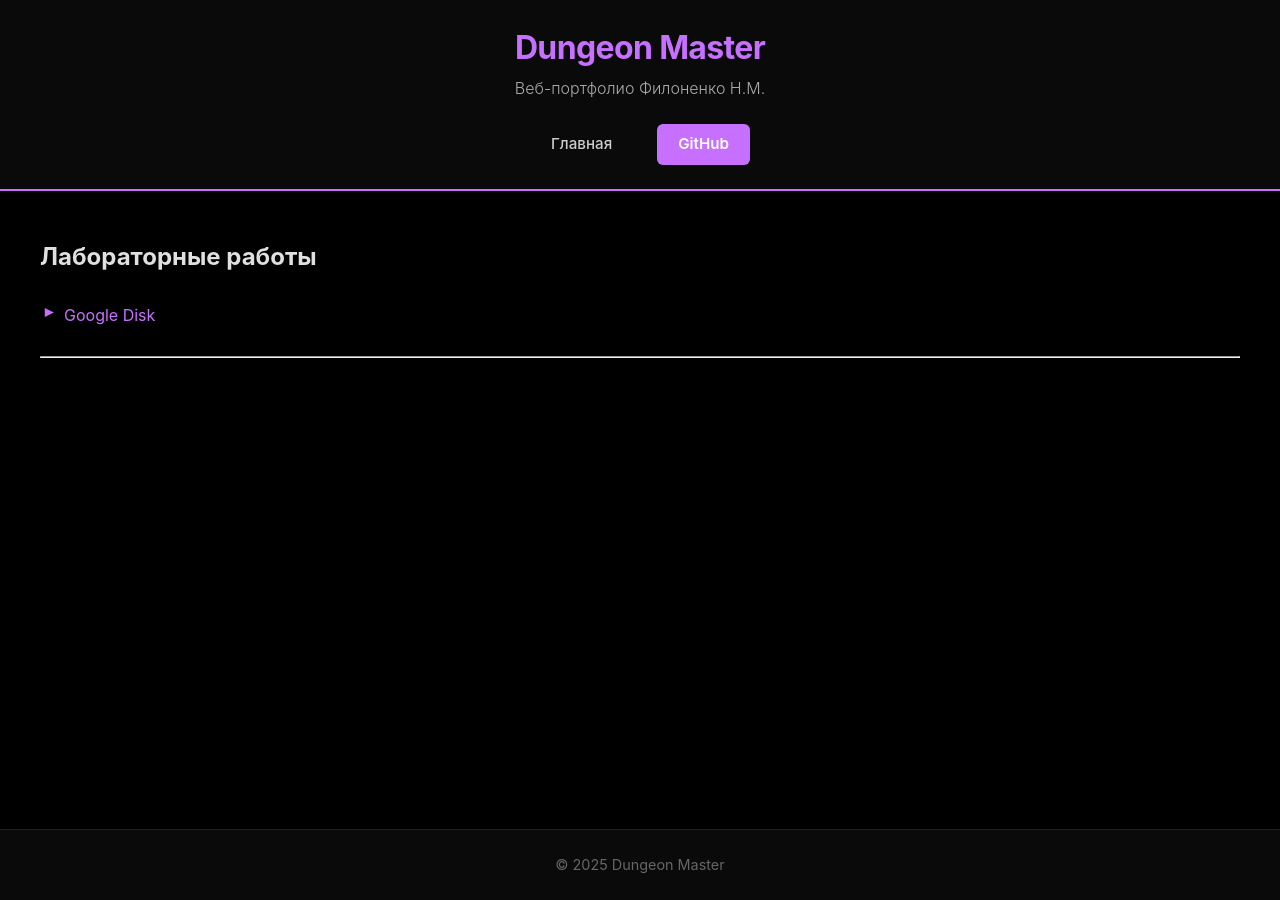
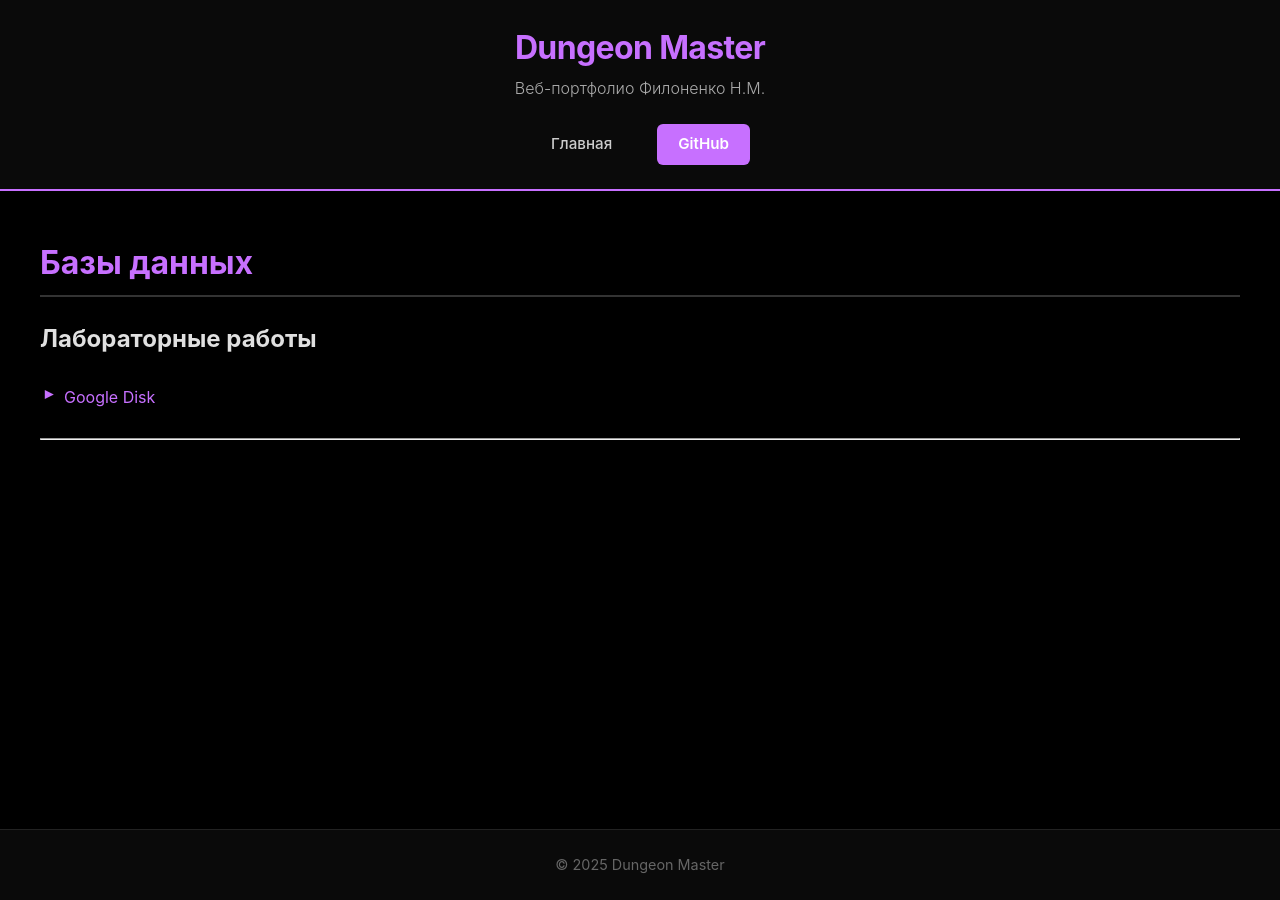
Before and after one commit to JunHerz/JunHerz.github.io, a Jekyll site: the page built from courses/2-course/bazydannih.md, in a window 1280 px wide. Built offline with Jekyll 4.4.1, drawn with Linux system fonts in a browser that asks for light colours.

Commit message:
Update bazydannih.md

```diff
--- a/courses/2-course/bazydannih.md
+++ b/courses/2-course/bazydannih.md
@@ -3,6 +3,8 @@ layout: default
 title: "Базы данных"
 ---
 
+# Базы данных
+
 ## Лабораторные работы
 - [Google Disk](https://drive.google.com/drive/folders/1cqgZT0tDLXoxyIeVCtiKoXA-0eRjTIEm?usp=drive_link)
 
```
